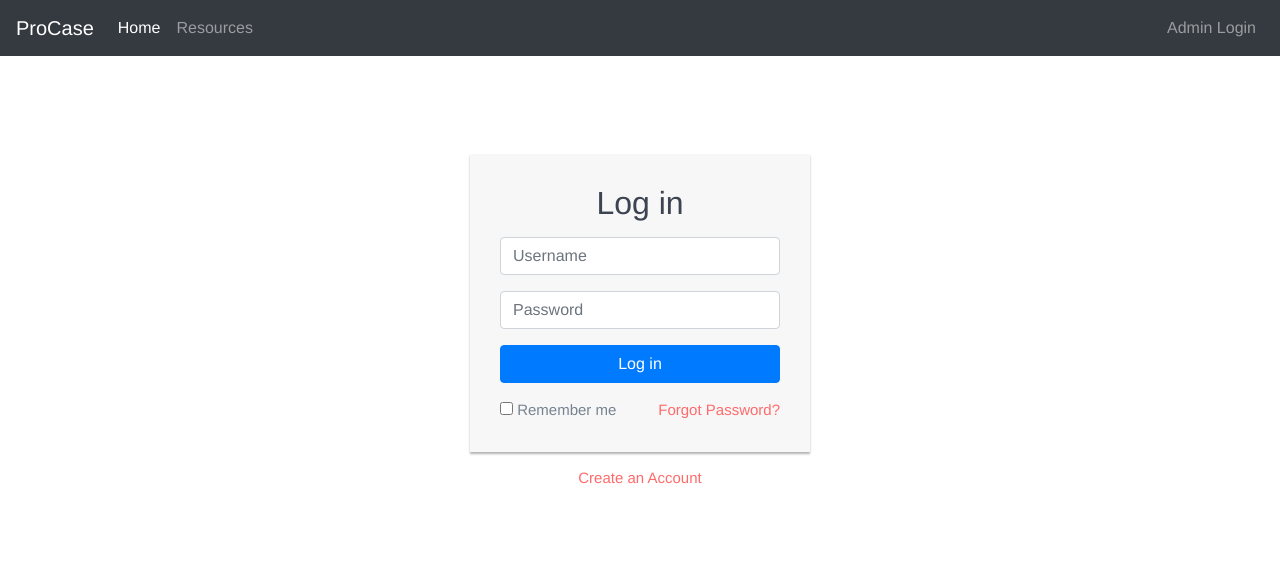
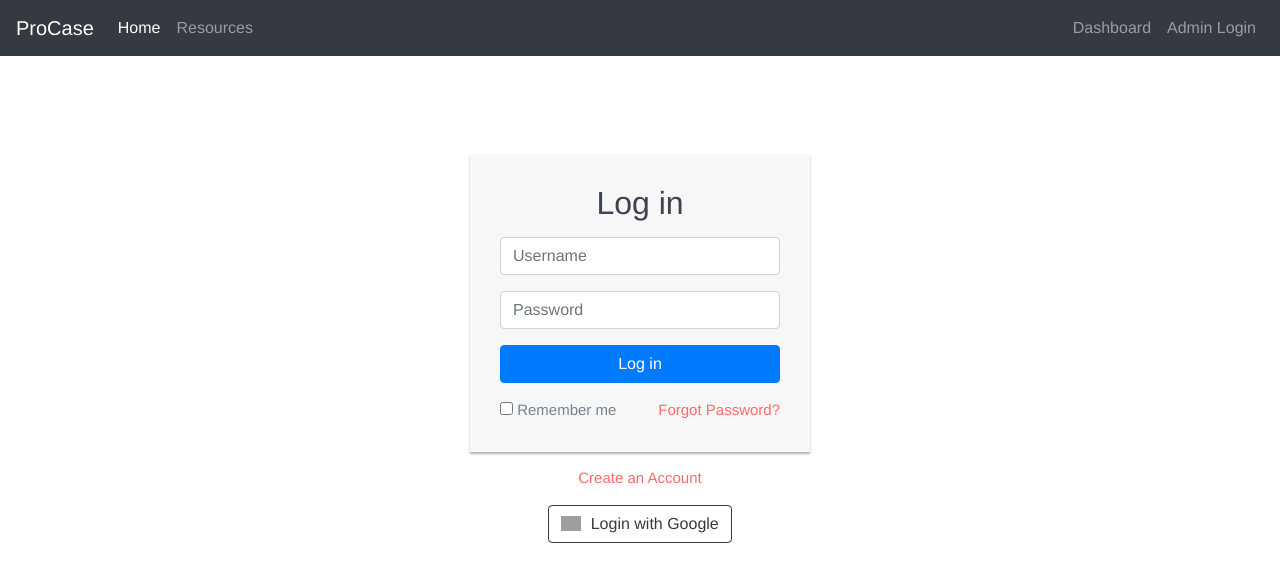
Before and after one commit to mshamir11/sign_up_website, a Flask app: page /login in a window 1280 px wide. Shown: the top 582 px of the page. Run offline with Flask 2, Linux system fonts and the light colour scheme; some libraries are stand-ins or nearby versions; grey boxes are pictures that could not be loaded.

Commit message:
google_auth

```diff
--- a/app.py
+++ b/app.py
@@ -4,7 +4,7 @@ from datetime import datetime
 from wtforms import Form, StringField, TextAreaField, PasswordField, validators
 from passlib.hash import sha256_crypt
 from functools import wraps
-
+from authlib.integrations.flask_client import OAuth
 
 app = Flask(__name__)
 
@@ -12,6 +12,19 @@ app = Flask(__name__)
 app.config['SQLALCHEMY_DATABASE_URI'] = 'sqlite:///updates.db'
 app.secret_key = 'imsuperman'
 
+oauth = OAuth(app)
+google = oauth.register(
+    name='google',
+    client_id='1005730274054-3kp9tn3bc3shjchcqi6vk4kjgr5e6u62.apps.googleusercontent.com',
+    client_secret='D_0y5xKgQS38IuxCZ3qZbTHH',
+    access_token_url='https://accounts.google.com/o/oauth2/token',
+    access_token_params=None,
+    authorize_url='https://accounts.google.com/o/oauth2/auth',
+    authorize_params=None,
+    api_base_url='https://www.googleapis.com/oauth2/v1/',
+    userinfo_endpoint='https://openidconnect.googleapis.com/v1/userinfo',  # This is only needed if using openId to fetch user info
+    client_kwargs={'scope': 'openid email profile'},
+)
 
 db = SQLAlchemy(app)
 
@@ -131,7 +144,13 @@ def is_logged_in(f):
 @app.route('/dashboard')
 @is_logged_in
 def dashboard():
-    return render_template('dashboard.html')
+
+    minutes = updates.query.all()
+    if minutes:
+        return render_template('dashboard.html',minutes=minutes)
+    else:
+        msg = "No articles found"
+        return render_template('dashboard.html',msg=msg)
 
 
 @app.route('/logout')
@@ -166,5 +185,62 @@ def add_article():
         return redirect(url_for('dashboard'))
     return render_template('add_articles.html',form=form)
 
+@app.route('/edit_article/<string:id>',methods=['GET','POST'])
+@is_logged_in
+def edit_article(id):
+
+    #Get article by id
+    result = updates.query.filter_by(id=id).first()
+    #Get the form
+    form = ArticleForm(request.form)
+
+    #Populate article form fields
+
+    form.title.data = result.title
+    form.body.data = result.content
+
+
+    if request.method =='POST' and form.validate():
+        new_title = form.title.data
+        new_body = form.body.data
+
+
+        result.title = new_title
+        result.content = new_body
+        db.session.commit()
+
+        flash('Article Updated','success')
+
+        return redirect(url_for('dashboard'))
+
+    return render_template('edit_article.html',form=form)
+
+
+
+@app.route('/google_login')
+def google_login():
+    google = oauth.create_client('google')
+    redirect_uri = url_for('authorize',_external=True)
+    return google.authorize_redirect(redirect_uri)
+
+
+
+@app.route('/authorize')
+def authorize():
+    google = oauth.create_client('google')  # create the google oauth client
+    token = google.authorize_access_token()  # Access token from google (needed  to get user info)
+    resp = google.get('userinfo')  # userinfo contains stuff u specificed in the scrope
+    user_info = resp.json()
+    session['email'] = user_info['email']
+    if user_info['verified_email']:
+        session['logged_in'] = True
+        flash("You are now logged In","success")
+     # uses openid endpoint to fetch user info
+    # Here you use the profile/user data that you got and query your database find/register the user
+    # make the session permanant so it keeps existing after broweser gets closed
+    return redirect('/')
+
+
+
 if __name__ == "__main__":
     app.run(debug=True)
--- a/templates/includes/_navbar.html
+++ b/templates/includes/_navbar.html
@@ -13,12 +13,15 @@
         </li>
       </ul>
       <ul class="nav navbar-nav navbar-right">
+        <li>
+          <a class="nav-link" href="/dashboard">Dashboard</a>
+        </li>
 
        {% if session.logged_in %}
 
-       <li>
+       <!-- <li>
         <a class="nav-link" href="/dashboard">Dashboard</a>
-      </li>
+      </li> -->
       <li>
         <a class="nav-link" href="/logout">Logout</a>
       </li>
--- a/templates/layout.html
+++ b/templates/layout.html
@@ -15,14 +15,17 @@
 <body>
     <header>
         <div>
+
         {% include "includes/_navbar.html" %}
     </div>
+
         {% block header %}
 
         {% endblock %}
         </header>
 
     <div class="container">
+        {% include 'includes/_messages.html' %}
     {% block body %} {% endblock %}
     </div>
     <!-- <script src="//cdn.ckeditor.com/4.14.1/basic/ckeditor.js"></script> -->
--- a/templates/login.html
+++ b/templates/login.html
@@ -3,6 +3,9 @@
 
 
 <link rel="stylesheet" href="{{ url_for('static', filename='css/login.css') }}" />
+
+
+
 
 {% endblock %}
 
@@ -24,7 +27,7 @@
 {% block body %}
 
 
-    {% include 'includes/_messages.html' %}
+
 
     <div class="login-form" >
         <form action="" method="post">
@@ -44,9 +47,20 @@
             </div>
         </form>
         <p class="text-center"><a href="#">Create an Account</a></p>
+        <p class="text-center">
+
+              <a class="btn btn-outline-dark" href="/google_login" role="button" style="text-transform:none">
+                <img width="20px" style="margin-bottom:3px; margin-right:5px" alt="Google sign-in" src="https://upload.wikimedia.org/wikipedia/commons/thumb/5/53/Google_%22G%22_Logo.svg/512px-Google_%22G%22_Logo.svg.png" />
+                Login with Google
+              </a></p>
+
+
+
     </div>
+
 
     <script src="https://code.jquery.com/jquery-3.5.1.min.js"></script>
     <script src="https://cdn.jsdelivr.net/npm/popper.js@1.16.0/dist/umd/popper.min.js"></script>
     <script src="https://stackpath.bootstrapcdn.com/bootstrap/4.5.0/js/bootstrap.min.js"></script>
+    <script src="https://cdnjs.cloudflare.com/ajax/libs/materialize/1.0.0-beta/js/materialize.min.js"></script>
 {% endblock %}
```
Also changed, not shown: templates/dashboard.html (+18 -0 lines), templates/edit_article.html (added, +18 -0 lines), static/img/about-bg.jpg (deleted), static/img/home-bg.jpg (deleted), static/img/post-bg.jpg (deleted), templates/index.html (line endings or trailing spaces), updates.db.
